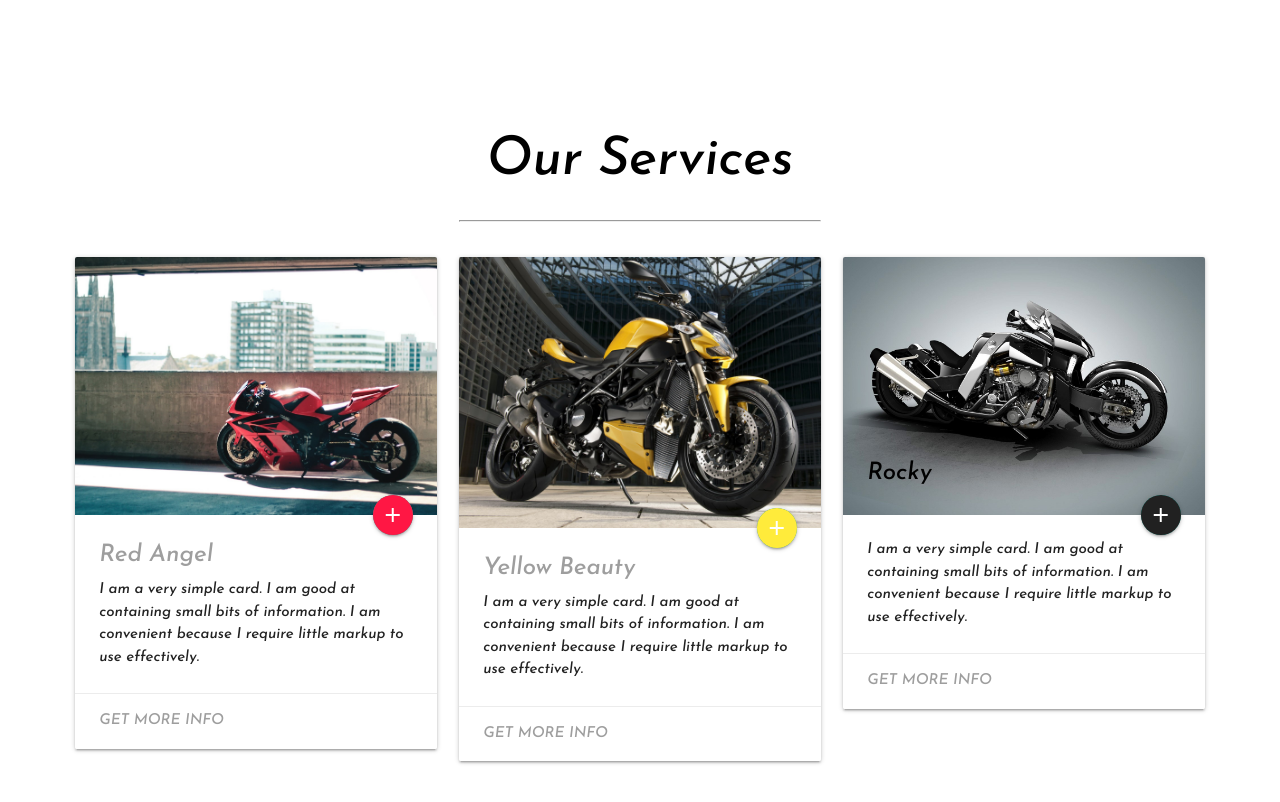
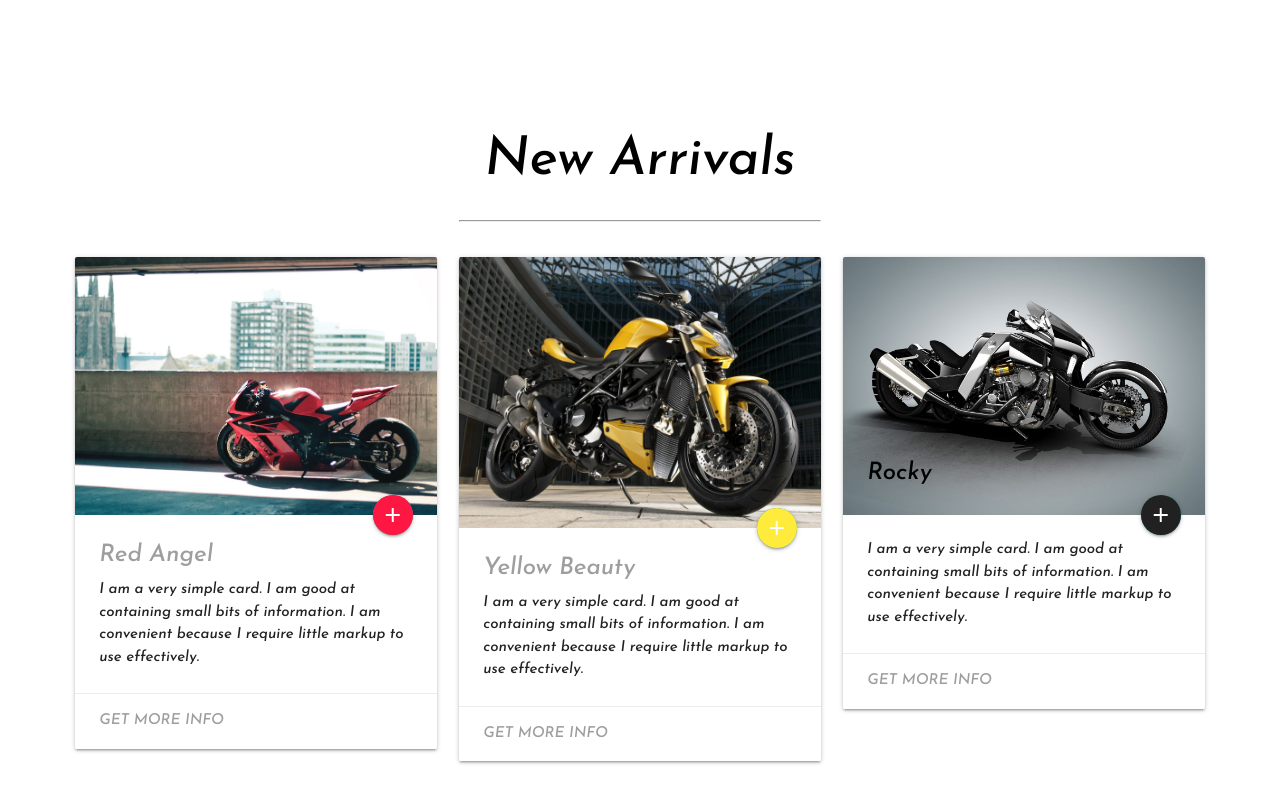
Before and after one commit to ajaykumar8511/BikeLove-showroom-web.github.io, a plain HTML site: page index.html in a window 1280 px wide. Shown: the part 1420-2222 px from the top of the page. Drawn offline with nearby package versions, Linux system fonts and the light colour scheme.

Commit message:
updated most of files

```diff
--- a/index.html
+++ b/index.html
@@ -130,9 +130,9 @@
   </section>
   <!-- ------------------------------------ AboutUs Close ------------------------------------  -->
 
-  <!-- ------------------------------------ Our Services Start ------------------------------------  -->
+  <!-- ------------------------------------ New Arrivals Start ------------------------------------  -->
   <section>
-    <h2 class="center-align black-text">Our Services</h2>
+    <h2 class="center-align black-text">New Arrivals</h2>
 
     <div class="row">
       <div class="col s4 m4 l4 offset-l4 offset-m4 offset-s4">
@@ -196,7 +196,7 @@
       </div>
     </div>
   </section>
-  <!-- ------------------------------------ Our Services Close ------------------------------------  -->
+  <!-- ------------------------------------ New Arrivals Close ------------------------------------  -->
 
   <!-- ------------------------------------ Gallery Start ------------------------------------  -->
   <section>
```
Also changed, not shown: img/Web_Images/About.PNG (added), img/Web_Images/Contact_form.PNG (added), img/Web_Images/Floating_btn.PNG (added), img/Web_Images/Footer.PNG (added), img/Web_Images/Gallery.PNG (added), img/Web_Images/Gallery_Preview.PNG (added), img/Web_Images/NewArrivals.PNG (added), img/Web_Images/logo.png (added), img/Web_Images/materializecss-min.png (added), 2 other files.
